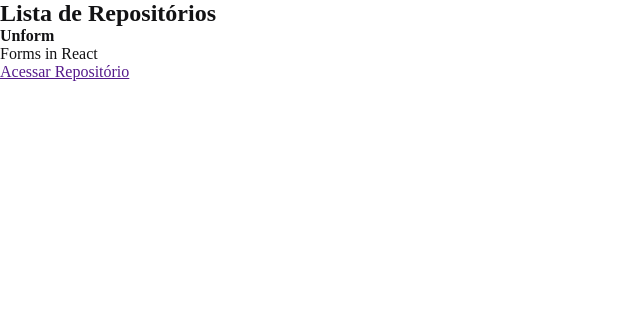
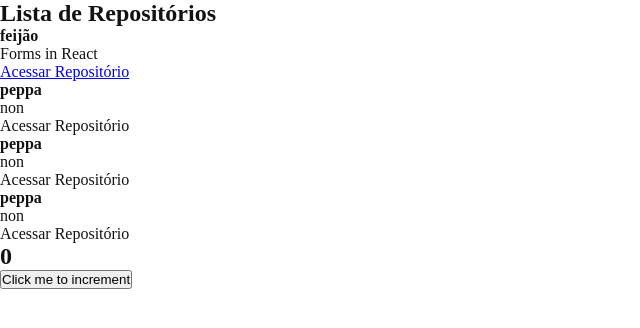
Before and after one commit to luccas-specht/initial-react, a React app: page / in a window 1280 px wide. Shown: the top 328 px of the page, without its empty margins (0-640 px from the left). Built offline with nearby package versions, Linux system fonts and the light colour scheme.

Commit message:
immutability and state concepts

```diff
--- a/src/app.jsx
+++ b/src/app.jsx
@@ -2,6 +2,30 @@
 
 import { RepositoryList } from './components/RespositoryList'
 
+import { Counter } from './components/Counter'
+
+/*
+  React concepts:
+  1. Components:
+    - Components are made up of a render function and a state object. It must return a html element.
+
+  2. Props:
+    - Props are the properties that are passed to the component.
+
+  3. State:
+    - State is a plain javascript object that represents the current state of the component.
+*/
+
+/*
+render => this component have showed up on the screen
+
+*/
+
 export function App() {
-  return <RepositoryList/>
+  return (
+    <>
+    <RepositoryList/>
+    <Counter/>
+    </>
+  )
 }
--- /dev/null
+++ b/src/components/Counter.jsx
@@ -0,0 +1,27 @@
+import { useState } from 'react'
+
+// all time when the state was modified, the component was re-rendered.
+
+/*
+  this is immutability:
+
+  user = ['merlin', 'knight', 'lancelot']
+
+  newUsers = [...user, 'arthur']
+*/
+
+
+export function Counter() {
+  const [count, setCount] = useState(0);
+
+  function increment() {
+    setCount(count + 1);
+  }
+
+  return(
+    <div>
+      <h2>{count}</h2>
+      <button type="button" onClick={increment}>Click me to increment</button>
+    </div>
+  )
+}
--- /dev/null
+++ b/src/components/RepositoryItem.jsx
@@ -0,0 +1,9 @@
+export function RepositoryItem(props) {
+  return (
+    <li>
+      <strong>{props?.repository?.name ?? 'peppa'}</strong>
+      <p>{props?.repository?.description ?? 'non'}</p>
+      <a href={props?.repository?.link}>Acessar Repositório</a>
+    </li>
+  );
+}
--- a/src/components/RespositoryList.jsx
+++ b/src/components/RespositoryList.jsx
@@ -1,24 +1,25 @@
 /*
   Components in react are made up of a render function and a state object. It must return a html element.
 */
+
+const respository = {
+  name:'feijão',
+  description:'Forms in React',
+  link:'https://github.com/unform/unform'
+}
+
+import { RepositoryItem } from './RepositoryItem'
 
 export function RepositoryList() {
   return (
     <section className="repository-list">
       <h1>Lista de Repositórios</h1>
       <ul>
-        <li>
-          <strong>
-            Unform
-          </strong>
-          <p>
-            Forms in React
-          </p>
-          <a href="">
-            Acessar Repositório
-          </a>
-        </li>
+        <RepositoryItem repository={respository}/>
+        <RepositoryItem />
+        <RepositoryItem />
+        <RepositoryItem />
       </ul>
     </section>
-  )
+  );
 }
--- a/src/components/index.ts
+++ /dev/null
@@ -1 +0,0 @@
-export { RepositoryList } from './RespositoryList';
```
